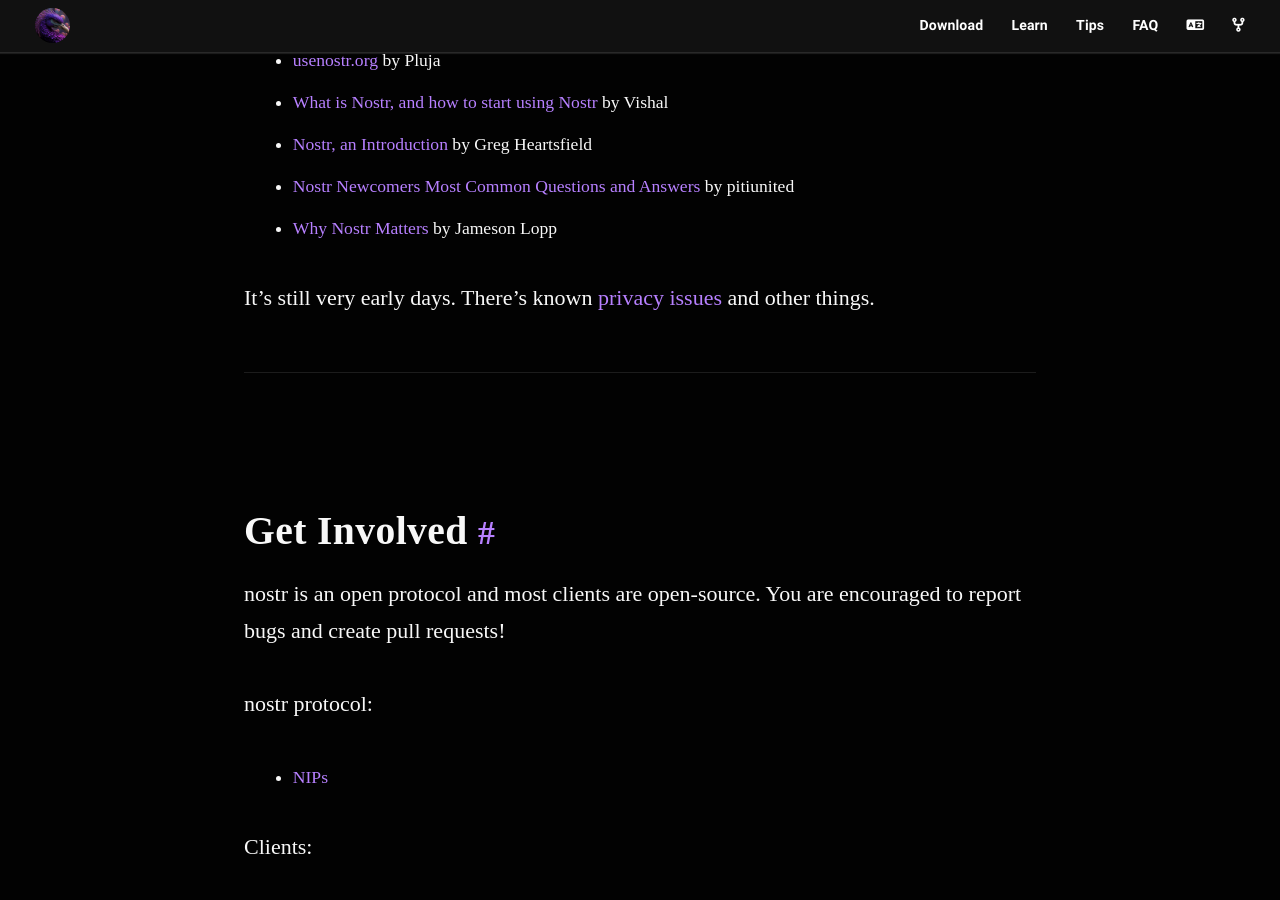
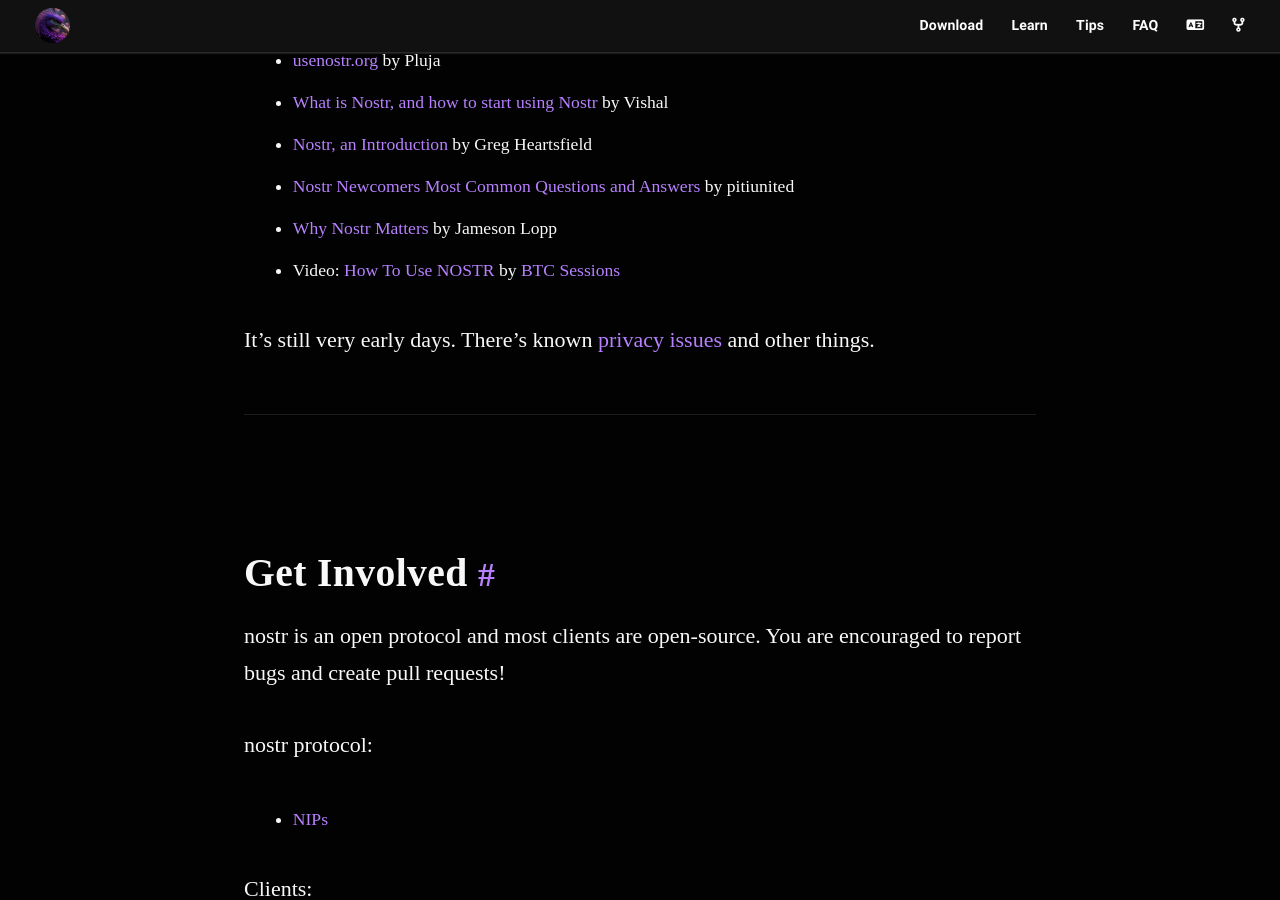
Before and after one commit to nostr-resources/nostr-resources.github.io, a Jekyll site: the page built from index.md, in a window 1280 px wide and 900 px high, scrolled down 12515 px. Built offline with Jekyll 4.4.1, drawn with Linux system fonts in a browser that asks for light colours; some web fonts are replaced.

Commit message:
Add Video by BTC Sessions
Resolves #11

```diff
--- a/index.md
+++ b/index.md
@@ -338,6 +338,7 @@ Articles and explainers:
 - [Nostr, an Introduction](https://wiki.wellorder.net/post/nostr-intro/) by Greg Heartsfield
 - [Nostr Newcomers Most Common Questions and Answers](https://uselessshit.co/resources/nostr/) by pitiunited
 - [Why Nostr Matters](https://blog.lopp.net/why-nostr-matters/) by Jameson Lopp
+- Video: [How To Use NOSTR](https://youtu.be/qn-Zp491t4Y) by [BTC Sessions](nostr:npub1rxysxnjkhrmqd3ey73dp9n5y5yvyzcs64acc9g0k2epcpwwyya4spvhnp8)
 
 It's still very early days.
 There's known [privacy issues](https://consentonchain.github.io/blog/posts/nostr-privacy/) and other things.
```
